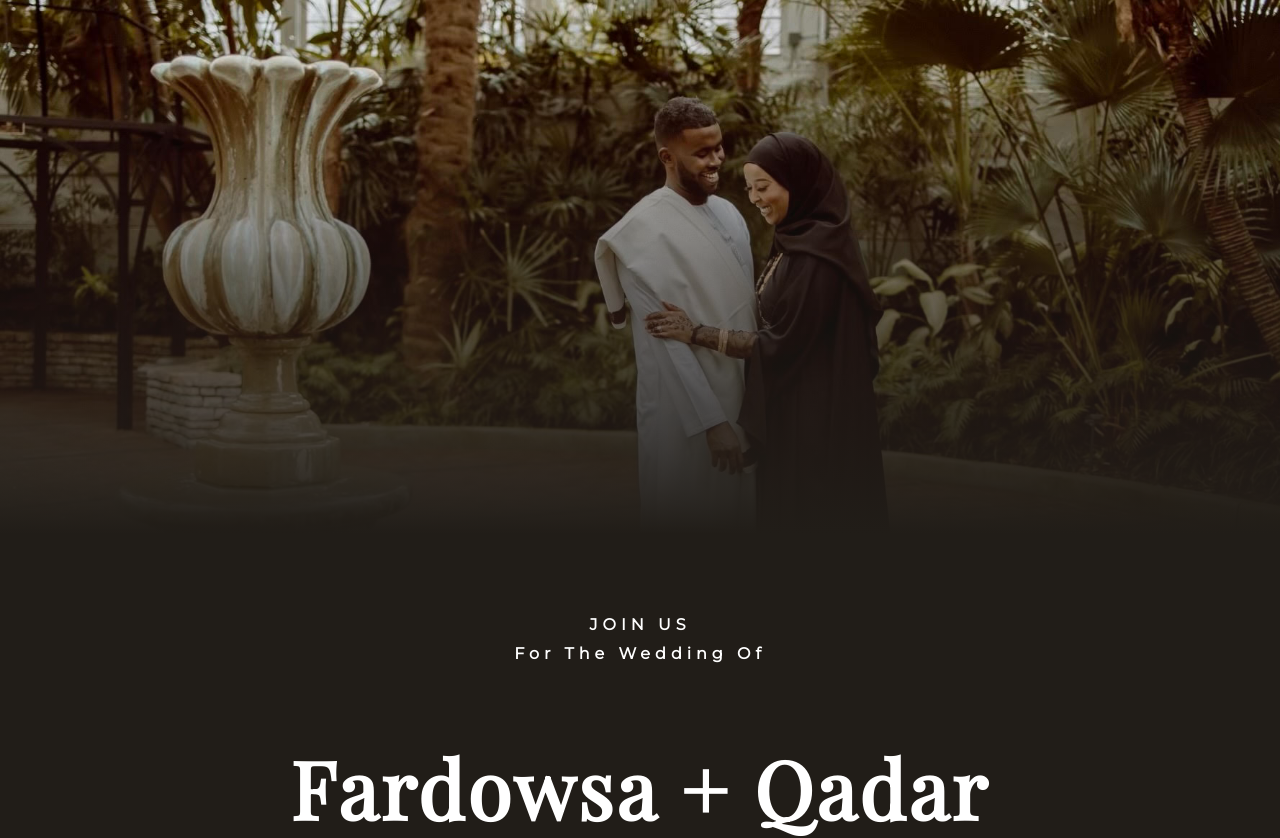
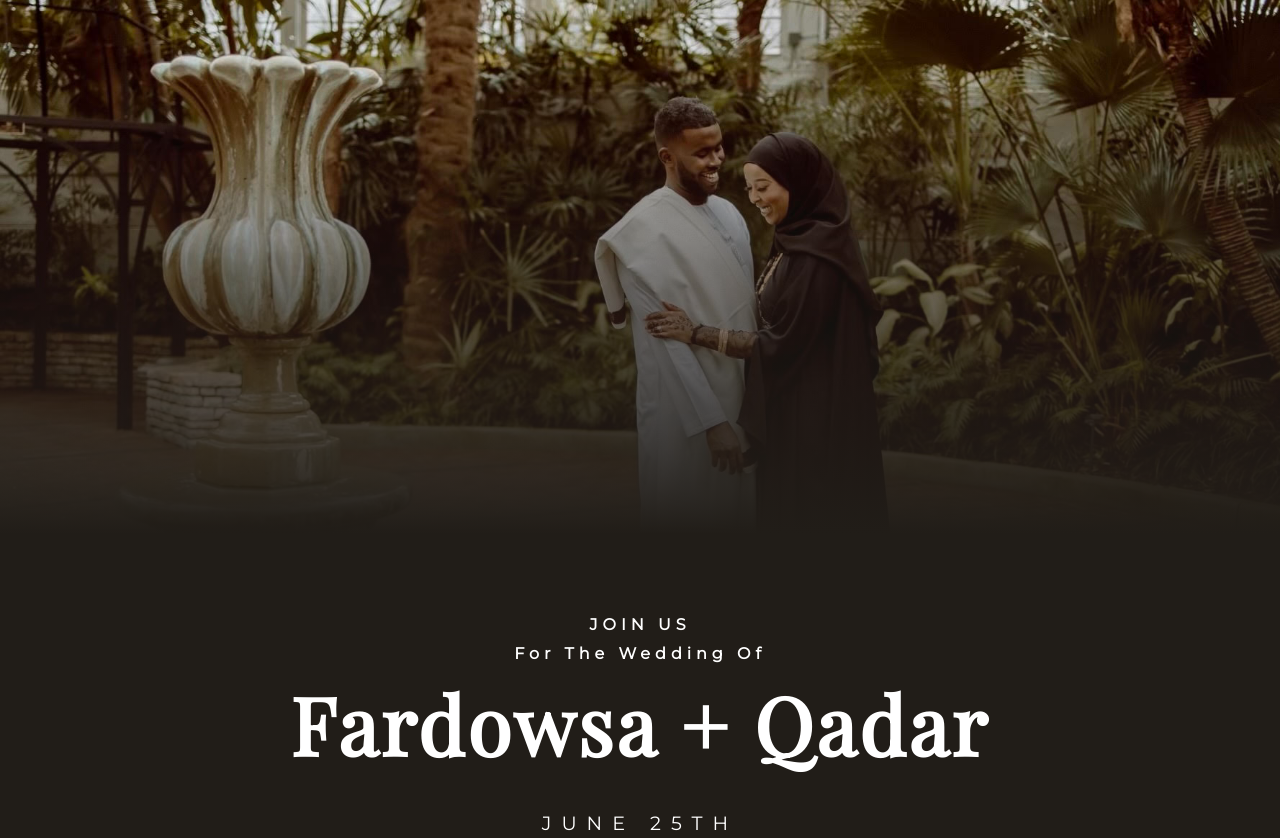
Before and after one commit to 5adiyah/weddingqadarfardowsa, a plain HTML site: page index.html in a window 1280 px wide. Shown: the top 838 px of the page. Drawn offline with nearby package versions, Linux system fonts and the light colour scheme; a web font is replaced by a local one.

Commit message:
Font margins

```diff
--- a/styles.css
+++ b/styles.css
@@ -57,7 +57,7 @@ h1 {
   letter-spacing: 3px;
   font-size: 2.15rem;
   line-height: 1em;
-  margin: 1em 0;
+  margin: 1rem 0 0.5rem;
 }
 
 h2 {
```
